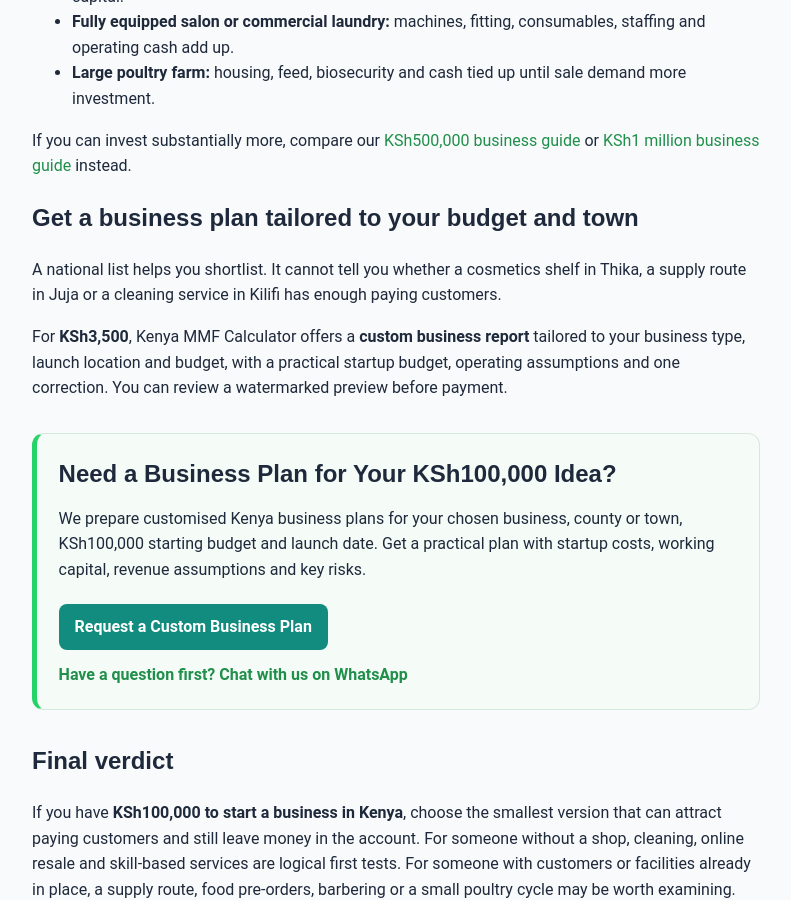
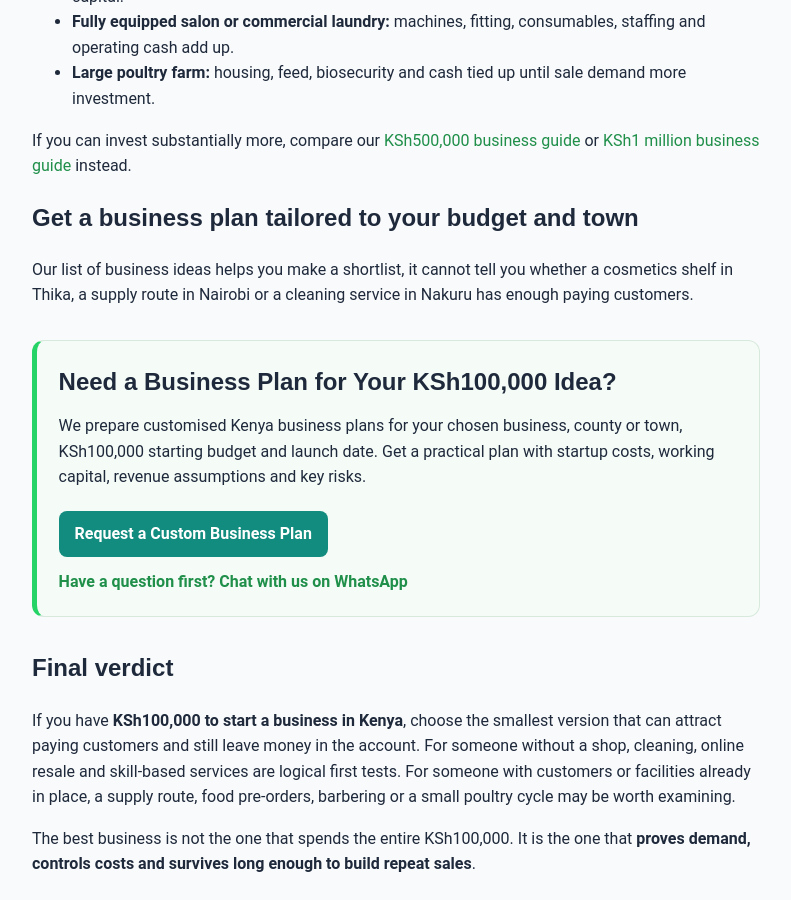
Before and after one commit to Coinimain/kenyanmmf, a Jekyll site: the page built from _posts/2026-11-23-business-ideas-in-kenya-with-100000.md, in a window 1280 px wide and 900 px high, scrolled down 12686 px. Shown: the whole window, without its empty margins (244-1035 px from the left). Built offline with Jekyll 4.4.1, drawn with Linux system fonts in a browser that asks for light colours.

Commit message:
Update KSh100,000 business ideas guide

```diff
--- a/_posts/2026-11-23-business-ideas-in-kenya-with-100000.md
+++ b/_posts/2026-11-23-business-ideas-in-kenya-with-100000.md
@@ -351,9 +351,7 @@ If you can invest substantially more, compare our [KSh500,000 business guide](/b
 
 ## Get a business plan tailored to your budget and town
 
-A national list helps you shortlist. It cannot tell you whether a cosmetics shelf in Thika, a supply route in Juja or a cleaning service in Kilifi has enough paying customers.
-
-For **KSh3,500**, Kenya MMF Calculator offers a **custom business report** tailored to your business type, launch location and budget, with a practical startup budget, operating assumptions and one correction. You can review a watermarked preview before payment.
+Our list of business ideas helps you make a shortlist, it cannot tell you whether a cosmetics shelf in Thika, a supply route in Nairobi or a cleaning service in Nakuru has enough paying customers.
 
 {% include business-report-cta.html
    heading="Need a Business Plan for Your KSh100,000 Idea?"
```
